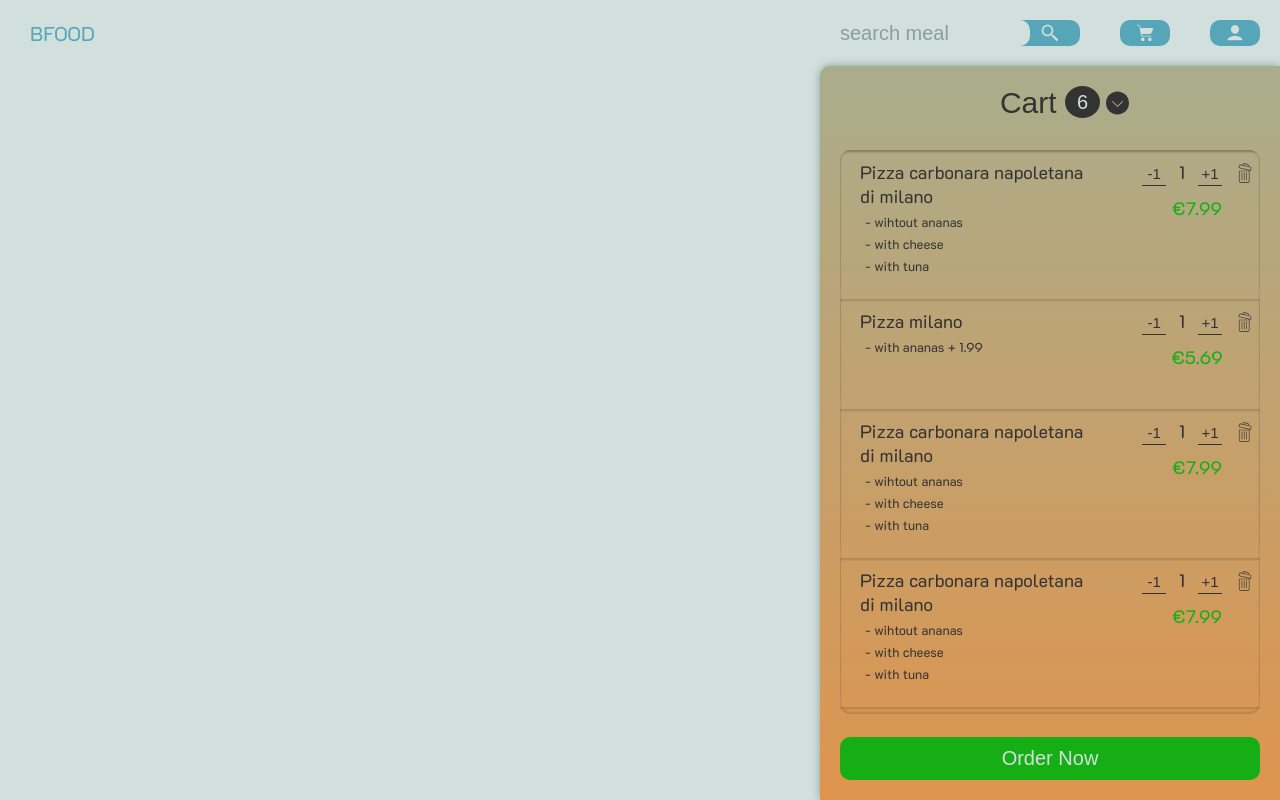
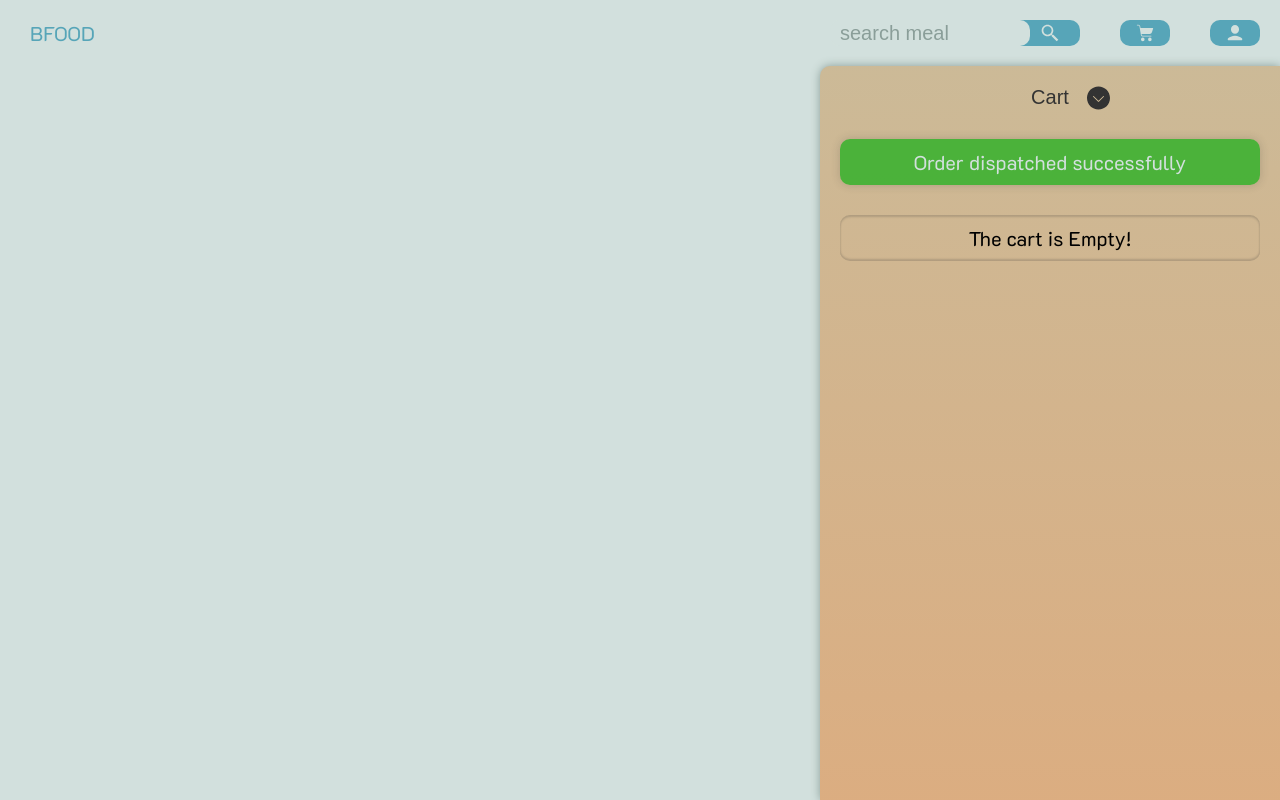
Before and after one commit to stanciuruben/bfood, a React (Create React App) app: page / in a window 1280 px wide. Both pictures are taken after a click on the button "Order Now". Built offline with nearby package versions, Linux system fonts and the light colour scheme.

Commit message:
update: cart functionality & style

```diff
--- a/public/main.css
+++ b/public/main.css
@@ -52,12 +52,27 @@ button {
 }
 
 .collapse-cart {
-  transform: translateY(calc(100% - 8rem));
+  transform: translateY(calc(100% - 6rem));
 }
 .collapse-cart .cart__headline svg {
   transform: translateY(-50%) rotate(180deg);
 }
 
+.on-cart-load {
+  animation: on-cart-load 1s ease-in-out;
+}
+
+@keyframes on-cart-load {
+  0% {
+    background-color: #e9bf8f;
+  }
+  50% {
+    background-color: #FDB560;
+  }
+  100% {
+    background-color: #e9bf8f;
+  }
+}
 .cart {
   width: 46rem;
   height: calc(100% - 6.6rem);
@@ -66,8 +81,8 @@ button {
   bottom: 0;
   right: 0;
   box-shadow: 0 0 1rem #8a9e99;
-  background-color: #FDB560;
-  background-image: linear-gradient(rgba(87, 165, 184, 0.5), rgba(99, 17, 4, 0.2));
+  background-color: #e9bf8f;
+  background-image: linear-gradient(rgba(87, 165, 184, 0.2), rgba(99, 17, 4, 0.1));
   border-top-left-radius: 1rem;
   padding: 2rem;
   transition: transform 0.5s ease;
@@ -75,30 +90,49 @@ button {
 .cart > *:not(:last-child) {
   margin-bottom: 3rem;
 }
+.cart__warning {
+  display: inline-block;
+  width: 100%;
+  text-align: center;
+  font-size: 2rem;
+  padding: 1rem 0;
+  color: #D2E0DD;
+  border-radius: 1rem;
+  box-shadow: 0 0 1rem rgba(51, 51, 51, 0.2);
+}
+.cart__warning-danger {
+  background-color: rgba(165, 15, 15, 0.7);
+}
+.cart__warning-warning {
+  background-color: rgba(155, 152, 13, 0.7);
+}
+.cart__warning-success {
+  background-color: rgba(21, 175, 21, 0.7);
+}
 .cart__headline {
   display: inline-block;
   width: 100%;
   position: relative;
   text-align: center;
   vertical-align: top;
-  font-size: 3rem;
+  font-size: 2rem;
   color: #333333;
 }
 .cart__headline__nr {
-  font-size: 2rem;
+  font-size: 1.3rem;
   vertical-align: 0.4rem;
   height: 2rem;
   background-color: #333333;
   color: #D2E0DD;
   border-radius: 50%;
-  padding: 0.5rem 1.2rem;
+  padding: 0.35rem 0.9rem;
   pointer-events: none;
 }
 .cart__headline svg {
   display: block;
   position: absolute;
   top: 50%;
-  right: 13rem;
+  right: 14.9rem;
   transform: translateY(-50%);
   height: 2.5rem;
   fill: #333333;
@@ -153,9 +187,10 @@ button {
   min-height: 10rem;
   color: #333333;
   font-size: 1.8rem;
+  background-color: rgba(233, 191, 143, 0.2);
   box-shadow: inset 0 0.2rem 0.2rem rgba(51, 51, 51, 0.2);
   padding: 1rem 2rem;
-  margin-bottom: 1rem;
+  padding-bottom: 2rem;
 }
 .cart__item__title {
   display: inline-block;
@@ -343,6 +378,7 @@ button {
 #root {
   overflow: hidden;
   width: 100%;
+  max-width: 1920px;
   min-height: 100vh;
   position: relative;
 }
--- a/src/components/Cart.js
+++ b/src/components/Cart.js
@@ -1,7 +1,24 @@
 import { connect } from 'react-redux';
-import { updateCart, setCartVisibility } from '../redux/actions';
+import { useState } from 'react';
+import { updateCart, setCartVisibility, dispatchOrder } from '../redux/actions';
 
-const Cart = ({ cart, updateCart, isCartVisible, setCartVisibility }) => {
+const Cart = ( { cart, updateCart, isCartVisible, setCartVisibility, dispatchOrder } ) => {
+    const [ warning, setWarning ] = useState( null );
+
+    const displayWarning = ( message, type ) => {
+        setWarning( { message, type } );
+        setTimeout( () => setWarning( null ), 3000 );
+    }
+
+    const cartAnimation = () => {
+        document.getElementById( 'cart' ).classList.remove('on-cart-load');
+        setTimeout( () => {
+            document.getElementById( 'cart' ).classList.add('on-cart-load');
+        }, 0 );
+        setTimeout( () => {
+            document.getElementById( 'cart' ).classList.remove('on-cart-load');
+        }, 1000 );
+    }
 
     const changeAmmount = ( method, id ) => {
         const newCart = [ ...cart ];
@@ -21,16 +38,24 @@ const Cart = ({ cart, updateCart, isCartVisible, setCartVisibility }) => {
         const indexToRemove = newCart.findIndex( item => item.id === id );
         newCart.splice( indexToRemove, 1 );
         updateCart( newCart );
+        cartAnimation();
+    }
+
+    const makeOrder = () => {
+        cartAnimation();
+        dispatchOrder();
+        displayWarning( 'Order dispatched successfully', 'success' );
     }
 
     return (
-        <aside id="cart" className={'cart' + ( isCartVisible ? '' : ' collapse-cart') } >
+        <aside id="cart" className={'cart on-cart-load' + ( isCartVisible ? '' : ' collapse-cart') } >
             <button className="cart__headline" title="Close Cart" onClick={ () => setCartVisibility( !isCartVisible ) } >
                 Cart { cart.length > 0 && <span className="cart__headline__nr" >{ cart.length }</span> }
                 <svg viewBox="0 0 50 50">
                     <path d="M 25 2 C 12.316406 2 2 12.316406 2 25 C 2 37.683594 12.316406 48 25 48 C 37.683594 48 48 37.683594 48 25 C 48 12.316406 37.683594 2 25 2 Z M 35.707031 22.707031 L 25.707031 32.707031 C 25.511719 32.902344 25.257813 33 25 33 C 24.742188 33 24.488281 32.902344 24.292969 32.707031 L 14.292969 22.707031 C 13.902344 22.316406 13.902344 21.683594 14.292969 21.292969 C 14.683594 20.902344 15.316406 20.902344 15.707031 21.292969 L 25 30.585938 L 34.292969 21.292969 C 34.683594 20.902344 35.316406 20.902344 35.707031 21.292969 C 36.097656 21.683594 36.097656 22.316406 35.707031 22.707031 Z"></path>
                 </svg>
             </button>
+            { warning && <div className={ 'cart__warning cart__warning-' + warning.type } >{ warning.message }</div> }
             <dl className="cart__items-container">
                 { cart.length > 0 ? cart.map( item => (
                     <div className="cart__item" key={ 'cart-item-' + item.id }>
@@ -131,7 +156,7 @@ const Cart = ({ cart, updateCart, isCartVisible, setCartVisibility }) => {
                     </div>
                 )) : <dt className="cart__noitem-headline" >The cart is Empty! </dt> }
             </dl>
-            { cart.length > 0 && <button className="cart__submit-button" >Order Now</button> }
+            { cart.length > 0 && <button className="cart__submit-button" onClick={ makeOrder } >Order Now</button> }
         </aside>
     );
 }
@@ -140,7 +165,8 @@ const mapStateToProps = state => ({ cart: state.cart, isCartVisible: state.isCar
 
 const mapDispatchToProps = dispatch => ({
     updateCart: newCart => dispatch( updateCart( newCart ) ),
-    setCartVisibility: isVisble => dispatch( setCartVisibility( isVisble ) )
+    setCartVisibility: isVisble => dispatch( setCartVisibility( isVisble ) ),
+    dispatchOrder: () => dispatch( dispatchOrder() )
 });
 
 export default connect( mapStateToProps, mapDispatchToProps )( Cart );
--- a/src/redux/RootReducer.js
+++ b/src/redux/RootReducer.js
@@ -1,6 +1,8 @@
 import {
     SET_CART_VISIBILITY,
-    UPDATE_CART
+    UPDATE_CART,
+    ADD_TO_CART,
+    DISPATCH_ORDER
 } from "./types";
 
 const initialState = {
@@ -136,6 +138,14 @@ const RootReducer = ( state = initialState, action ) => {
             return { ...state, isCartVisible: action.payload };
         case UPDATE_CART:
             return { ...state, cart: action.payload };
+        case ADD_TO_CART:
+            return { ...state, cart: state.cart.concat( [ action.payload ] ) };
+        case DISPATCH_ORDER:
+            return {
+                ...state, orders:
+                state.orders.concat( [{ items: state.cart }] ),
+                cart: []
+            };
         default: return state;
     }
 }
--- a/src/redux/actions.js
+++ b/src/redux/actions.js
@@ -1,8 +1,14 @@
 import {
     SET_CART_VISIBILITY,
     UPDATE_CART,
+    ADD_TO_CART,
+    DISPATCH_ORDER
  } from './types';
 
 export const setCartVisibility = isVisble => ({ type: SET_CART_VISIBILITY, payload: isVisble });
 
 export const updateCart = ( newCart ) => ({ type: UPDATE_CART, payload: newCart });
+
+export const addToCart = ( newItem ) => ({ type: ADD_TO_CART, payload: newItem });
+
+export const dispatchOrder = () => ({ type: DISPATCH_ORDER });
--- a/src/redux/types.js
+++ b/src/redux/types.js
@@ -1,2 +1,4 @@
 export const SET_CART_VISIBILITY = "SET_CART_VISIBILITY";
 export const UPDATE_CART = "UPDATE_CART";
+export const ADD_TO_CART = "ADD_TO_CART";
+export const DISPATCH_ORDER = "DISPATCH_ORDER";
--- a/src/scss/base/_variables.scss
+++ b/src/scss/base/_variables.scss
@@ -1,5 +1,6 @@
 $color-primary: #57A5B8;
 $color-secondary: #FDB560;
+$color-secondary-light: #e9bf8f;
 $color-tertiary: #631104;
 
 $color-grey-light: #D2E0DD;
--- a/src/scss/components/_cart.scss
+++ b/src/scss/components/_cart.scss
@@ -6,8 +6,8 @@
     bottom: 0;
     right: 0;
     box-shadow: 0 0 1rem $color-grey;
-    background-color: $color-secondary;
-    background-image: linear-gradient( rgba( $color-primary, .5 ), rgba( $color-tertiary, .2 ) );
+    background-color: $color-secondary-light;
+    background-image: linear-gradient( rgba( $color-primary, .2 ), rgba( $color-tertiary, .1 ) );
     border-top-left-radius: 1rem;
     padding: 2rem;
     transition: transform .5s ease;
@@ -16,23 +16,46 @@
         margin-bottom: 3rem;
     }
 
+    &__warning {
+        display: inline-block;
+        width: 100%;
+        text-align: center;
+        font-size: 2rem;
+        padding: 1rem 0;
+        color: $color-grey-light;
+        border-radius: 1rem;
+        box-shadow: 0 0 1rem rgba( $color-grey-dark, .2 );
+
+        &-danger {
+            background-color: rgba( $color-danger, .7 );
+        }
+
+        &-warning {
+            background-color: rgba( $color-warning, .7 );
+        }
+
+        &-success {
+            background-color: rgba( $color-success, .7 );
+        }
+    }
+
     &__headline {
         display: inline-block;
         width: 100%;
         position: relative;
         text-align: center;
         vertical-align: top;
-        font-size: 3rem;
+        font-size: 2rem;
         color: $color-grey-dark;
 
         &__nr {
-            font-size: 2rem;
+            font-size: 1.3rem;
             vertical-align: .4rem;
             height: 2rem;
             background-color: $color-grey-dark;
             color: $color-grey-light;
             border-radius: 50%;
-            padding: .5rem 1.2rem;
+            padding: .35rem .9rem;
             pointer-events: none;
         }
 
@@ -40,7 +63,7 @@
             display: block;
             position: absolute;
             top: 50%;
-            right: 13rem;
+            right: 14.9rem;
             transform: translateY( -50% );
             height: 2.5rem;
             fill: $color-grey-dark;
@@ -106,9 +129,10 @@
         min-height: 10rem;
         color: $color-grey-dark;
         font-size: 1.8rem;
+        background-color: rgba( $color-secondary-light, .2);
         box-shadow: inset 0 .2rem .2rem rgba( $color-grey-dark, .2 );
         padding: 1rem 2rem;
-        margin-bottom: 1rem;
+        padding-bottom: 2rem;
 
         &__title {
             display: inline-block;
--- a/src/scss/containers/_app.scss
+++ b/src/scss/containers/_app.scss
@@ -1,6 +1,7 @@
 #root {
     overflow: hidden;
     width: 100%;
+    max-width: 1920px;
     min-height: 100vh;
     position: relative;
 }
--- a/src/scss/main.scss
+++ b/src/scss/main.scss
@@ -4,8 +4,10 @@
 @import "./base/typography";
 
 @import "./utils/util-classes";
+@import "./utils/animations";
 
 @import "./components/cart";
+@import "./components/user-info";
 
 @import "./containers/navbar";
 @import "./containers/sidemenu";
--- a/src/scss/utils/_util-classes.scss
+++ b/src/scss/utils/_util-classes.scss
@@ -1,7 +1,11 @@
 .collapse-cart {
-    transform: translateY( calc( 100% - 8rem ) );
+    transform: translateY( calc( 100% - 6rem ) );
 
     .cart__headline svg {
         transform: translateY( -50% ) rotate( 180deg );
     }
 }
+
+.on-cart-load {
+    animation: on-cart-load 1s ease-in-out;
+}
```
Also changed, not shown: src/scss/utils/_animations.scss (added, +11 -0 lines), src/scss/components/_user-info.scss (added), 1 other file (tests, documents, lock files or other folders).
